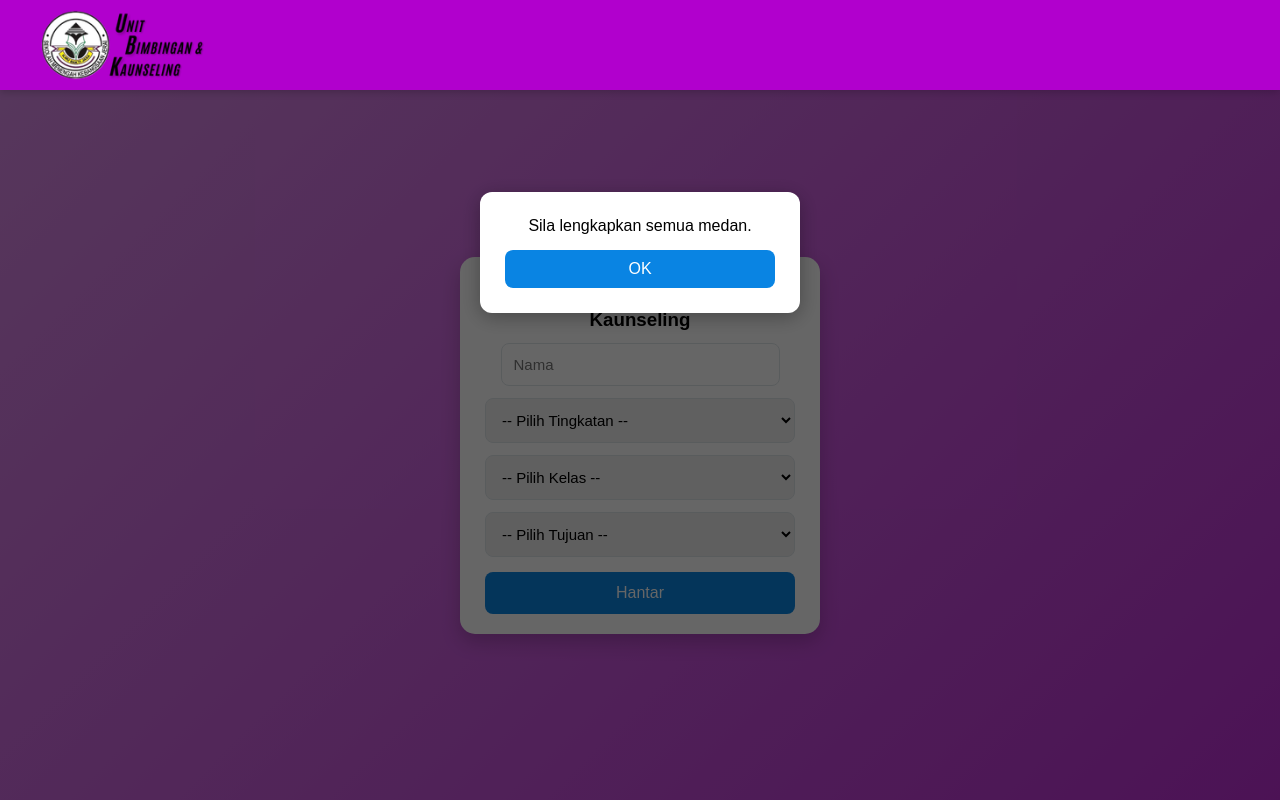
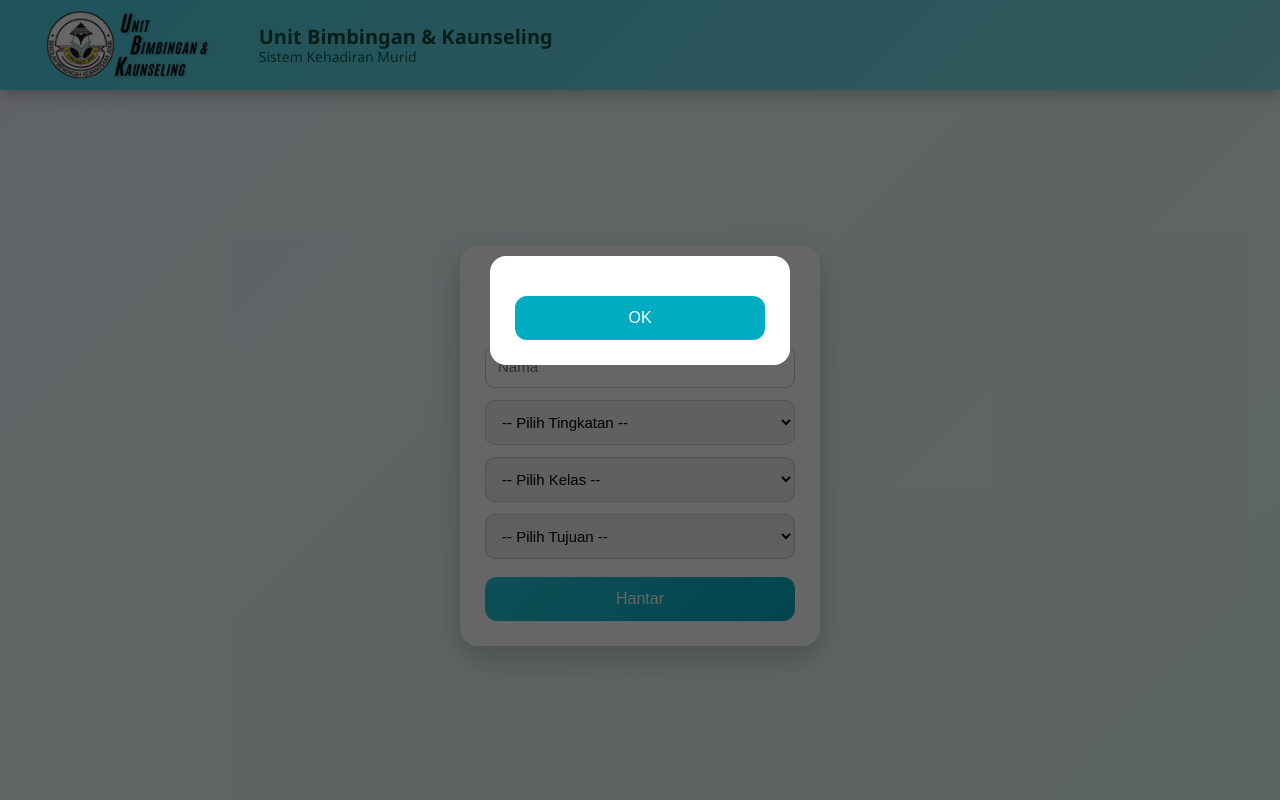
Before and after one commit to SafiqSyahmi/kehadiranbilikkaunseling, a plain HTML site: page index.html in a window 1280 px wide. Both pictures are taken after a click on the button "Hantar". Drawn offline with Linux system fonts and the light colour scheme.

Commit message:
Update index.html

```diff
--- a/index.html
+++ b/index.html
@@ -3,148 +3,150 @@
 <head>
 <meta charset="UTF-8">
 <title>Kehadiran Ke Bilik Kaunseling</title>
+
 <style>
-/* Reset margin/padding */
-* {
-  margin:0;
-  padding:0;
-  box-sizing:border-box;
+/* RESET */
+*{margin:0;padding:0;box-sizing:border-box}
+
+/* BODY */
+body{
+  font-family:"Segoe UI", Arial, sans-serif;
+  background:linear-gradient(135deg,#f1f8ff,#e8fdf7);
+  height:100vh;
+  display:flex;
+  flex-direction:column;
+  overflow:hidden;
 }
 
-/* Body & Layout */
-body{
-  font-family: Arial, sans-serif;
-  background: linear-gradient(135deg,#da8ee7,#be2ed6);
+/* HEADER – WARNA CERAH */
+header{
+  height:90px;
+  background:linear-gradient(135deg,#4dd0e1,#80deea);
   display:flex;
-  flex-direction:column;
-  height:100vh; /* 100% viewport */
-  overflow:hidden; /* hilangkan scroll */
+  align-items:center;
+  padding:0 25px;
+  box-shadow:0 4px 15px rgba(0,0,0,.25);
+  position:fixed;
+  top:0;left:0;right:0;
+  z-index:10;
+}
+header img{
+  height:70px;
+}
+.header-text{
+  margin-left:15px;
+  color:#004d40;
+  line-height:1.2;
 }
 
-/* Header Fixed */
-header{
-  height:90px;
-  background:#b100cd;
-  display:flex;
-  align-items:center;
-  padding:0 20px;
-  box-shadow: 0 2px 8px rgba(0,0,0,0.2);
-  z-index:1000;
-  flex-shrink:0;
+.header-text .title{
+  font-size:20px;
+  font-weight:700;
 }
 
-/* Logo & Title */
-header img{
-  height:70px;
-  margin-right:15px;
+.header-text .subtitle{
+  font-size:14px;
+  opacity:.9;
 }
 
-/* Main content: card centered */
+/* MAIN */
 main{
   flex:1;
   display:flex;
   justify-content:center;
   align-items:center;
-  padding:10px;
+  padding-top:90px;
 }
 
-/* Card */
+/* CARD */
 .card{
-  background:#fff;
-  padding:20px 25px;
+  background:#ffffff;
   width:360px;
-  border-radius:15px;
-  box-shadow:0 8px 20px rgba(0,0,0,0.2);
+  padding:25px;
+  border-radius:18px;
   text-align:center;
-  overflow-y:auto; /* kalau card penuh, scroll dalam card */
-  max-height: calc(100vh - 110px); /* tinggi maksimum card ikut viewport - header */
+  box-shadow:0 12px 30px rgba(0,0,0,.22);
 }
 
-/* Input & Select */
-input{
-  width:90%;
-  padding:12px;
-  margin-top:12px;
-  border:1px solid #dfe6e9;
-  border-radius:8px;
-  font-size:15px;
+/* TITLE */
+.card h3{
+  margin-bottom:15px;
+  color:#006064;
+  font-size:18px;
 }
-select{
+
+/* INPUT */
+input,select{
   width:100%;
   padding:12px;
   margin-top:12px;
-  border:1px solid #dfe6e9;
-  border-radius:8px;
+  border-radius:10px;
+  border:1px solid #ccc;
   font-size:15px;
+  transition:.25s;
+}
+input:focus,select:focus{
+  outline:none;
+  border-color:#26c6da;
+  box-shadow:0 0 0 3px rgba(38,198,218,.25);
 }
 
-/* Button */
+/* BUTTON */
 button{
   width:100%;
-  padding:12px;
-  margin-top:15px;
+  margin-top:18px;
+  padding:13px;
   border:none;
-  border-radius:8px;
-  background:#0984e3;
+  border-radius:12px;
+  font-size:16px;
   color:#fff;
-  font-size:16px;
+  background:linear-gradient(135deg,#26c6da,#00acc1);
   cursor:pointer;
+  transition:.25s;
 }
 button:hover{
-  background:#74b9ff;
-  color:#2d3436;
+  transform:translateY(-2px);
+  box-shadow:0 6px 15px rgba(0,172,193,.45);
 }
 
-h3{
-  text-align:center;
-  margin-top: 10px;
-}
-
-/* Modal Popup */
+/* POPUP */
 #popup{
   display:none;
   position:fixed;
+  inset:0;
+  background:rgba(0,0,0,.6);
   z-index:999;
-  left:0;
-  top:0;
-  width:100%;
-  height:100%;
-  background:rgba(0,0,0,0.6);
 }
 #popup-content{
   background:#fff;
+  width:300px;
   padding:25px;
-  border-radius:12px;
-  width:320px;
-  max-width:90%;
-  margin:15% auto;
+  border-radius:16px;
   text-align:center;
-  box-shadow:0 4px 20px rgba(0,0,0,0.3);
+  margin:20% auto;
 }
+#popup-content p{color:#333}
 #popup-content button{
   margin-top:15px;
-  background:#0984e3;
-  color:#fff;
-  border:none;
-  padding:10px 20px;
-  border-radius:8px;
-  cursor:pointer;
-}
-#popup-content button:hover{
-  background:#74b9ff;
-  color:#2d3436;
+  background:#00acc1;
 }
 </style>
 </head>
+
 <body>
 
 <header>
   <img src="UBK.png" alt="Logo">
+  <div class="header-text">
+    <div class="title">Unit Bimbingan & Kaunseling</div>
+    <div class="subtitle">Sistem Kehadiran Murid</div>
+  </div>
 </header>
 
 <main>
   <div class="card">
     <h3>Kehadiran Ke Bilik Bimbingan & Kaunseling</h3>
+
     <input id="nama" placeholder="Nama">
 
     <select id="tingkatan" onchange="updateKelas()">
@@ -172,7 +174,7 @@ h3{
   </div>
 </main>
 
-<!-- Modal Popup -->
+<!-- POPUP -->
 <div id="popup">
   <div id="popup-content">
     <p id="popup-msg"></p>
@@ -181,69 +183,38 @@ h3{
 </div>
 
 <script>
-const API_URL = "https://script.google.com/macros/s/AKfycbxlngo1Kx-SyBjZ-ZNsE9fvFFXmTHog0nOidghq7hQim_ZZTw4Vac860oIgOYXiUftw3Q/exec";
+const API_URL="https://script.google.com/macros/s/AKfycbxlngo1Kx-SyBjZ-ZNsE9fvFFXmTHog0nOidghq7hQim_ZZTw4Vac860oIgOYXiUftw3Q/exec";
 
-const kelasData = {
-  "1": ["1 Seroja","1 Mawar","1 Jasmin","1 Kemboja","1 Bakawali","1 Dahlia"],
-  "2": ["2 Seroja","2 Mawar","2 Jasmin","2 Kemboja","2 Bakawali","2 Dahlia"],
-  "3": ["3 Seroja","3 Mawar","3 Jasmin","3 Kemboja","3 Bakawali","3 Dahlia"],
-  "4": ["4 Sains Akaun","4 Stem C","4 Kemanusiaan 1","4 Kemanusiaan 2","4 Kemanusiaan 3","4 Kemanusiaan 4"],
-  "5": ["5 Sains Akaun","5 Stem C","5 Kemanusiaan 1","5 Kemanusiaan 2","5 Kemanusiaan 3","5 Kemanusiaan 4"]
+const kelasData={
+  "1":["1 Seroja","1 Mawar","1 Jasmin","1 Kemboja","1 Bakawali","1 Dahlia"],
+  "2":["2 Seroja","2 Mawar","2 Jasmin","2 Kemboja","2 Bakawali","2 Dahlia"],
+  "3":["3 Seroja","3 Mawar","3 Jasmin","3 Kemboja","3 Bakawali","3 Dahlia"],
+  "4":["4 Sains Akaun","4 Stem C","4 Kemanusiaan 1","4 Kemanusiaan 2","4 Kemanusiaan 3","4 Kemanusiaan 4"],
+  "5":["5 Sains Akaun","5 Stem C","5 Kemanusiaan 1","5 Kemanusiaan 2","5 Kemanusiaan 3","5 Kemanusiaan 4"]
 };
 
 function updateKelas(){
-  const tingkatan = document.getElementById("tingkatan").value;
-  const kelasSelect = document.getElementById("kelas");
-
-  kelasSelect.innerHTML = "<option value=''>-- Pilih Kelas --</option>";
-  if(tingkatan && kelasData[tingkatan]){
-    kelasData[tingkatan].forEach(k=>{
-      const opt = document.createElement("option");
-      opt.value = k;
-      opt.text = k;
-      kelasSelect.add(opt);
-    });
-  }
+  kelas.innerHTML="<option value=''>-- Pilih Kelas --</option>";
+  (kelasData[tingkatan.value]||[]).forEach(k=>{
+    kelas.innerHTML+=`<option>${k}</option>`;
+  });
 }
 
 function showPopup(msg){
-  document.getElementById("popup-msg").innerText = msg;
-  document.getElementById("popup").style.display = "block";
+  popup.style.display="block";
+  popupMsg.innerText=msg;
 }
-function closePopup(){
-  document.getElementById("popup").style.display = "none";
-}
+function closePopup(){ popup.style.display="none"; }
 
 function hantar(){
-  const data = {
-    nama: document.getElementById("nama").value,
-    tingkatan: document.getElementById("tingkatan").value,
-    kelas: document.getElementById("kelas").value,
-    tujuan: document.getElementById("tujuan").value
-  };
-
-  if(!data.nama || !data.tingkatan || !data.kelas || !data.tujuan){
+  const data={nama:nama.value,tingkatan:tingkatan.value,kelas:kelas.value,tujuan:tujuan.value};
+  if(!data.nama||!data.tingkatan||!data.kelas||!data.tujuan){
     showPopup("Sila lengkapkan semua medan.");
     return;
   }
-
-  fetch(API_URL,{
-    method:"POST",
-    body: JSON.stringify(data)
-  })
-  .then(r=>r.json())
-  .then(res => {
-    showPopup("Kehadiran berjaya direkod.");
-    // Kosongkan borang selepas berjaya hantar
-    document.getElementById("nama").value = "";
-    document.getElementById("tingkatan").value = "";
-    document.getElementById("kelas").innerHTML = "<option value=''>-- Pilih Kelas --</option>";
-    document.getElementById("tujuan").value = "";
-  })
-  .catch(err => {
-    console.error(err); // untuk debug
-    showPopup("Ralat semasa menghantar. Sila cuba lagi.");
-  });
+  fetch(API_URL,{method:"POST",body:JSON.stringify(data)})
+  .then(()=>showPopup("Kehadiran berjaya direkod."))
+  .catch(()=>showPopup("Ralat. Cuba lagi."));
 }
 </script>
 
```
